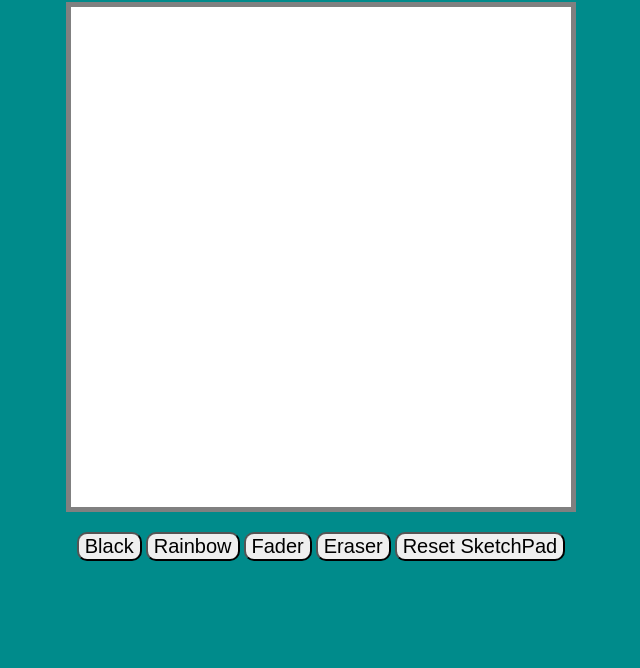
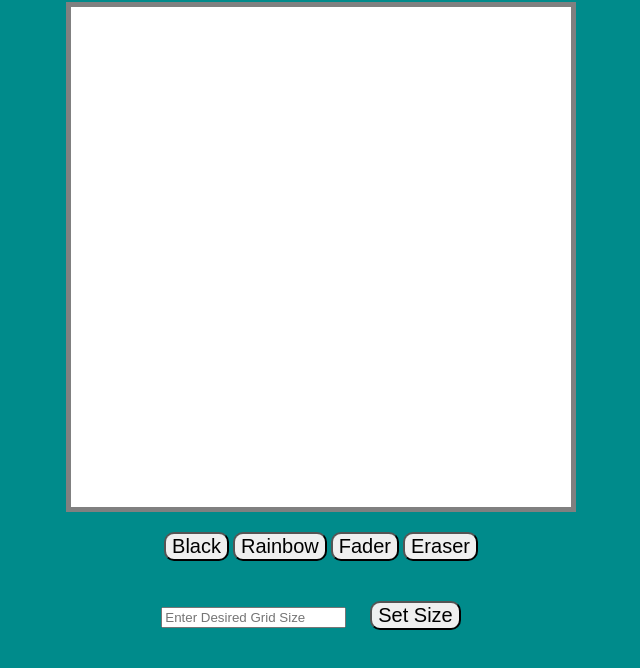
Before and after one commit to cmconnersr5/sketchpad, a plain HTML site: page index.html in a window 1280 px wide. Shown: the part 86-754 px from the top of the page, without its empty margins (319-959 px from the left). Drawn offline with Linux system fonts and the light colour scheme.

Commit message:
Add ability to set size

```diff
--- a/index.html
+++ b/index.html
@@ -17,7 +17,10 @@
         <button>Rainbow</button>
         <button>Fader</button>
         <button>Eraser</button>
-        <button>Reset SketchPad</button>
+    </div>
+    <div class="sizer">
+    <input type="text" placeholder="Enter Desired Grid Size" onchange="createPad(this.value)">
+    <button class="buttons" id="setSize">Set Size</button>
     </div>
     </div>
 </body>
--- a/index.js
+++ b/index.js
@@ -7,5 +7,4 @@ for (i=0; i<(size*size); i++){
     let box = document.createElement('div');
     sketchpad.insertAdjacentElement('beforeend', box);
 }
-
-} createPad(10);
+}
```
